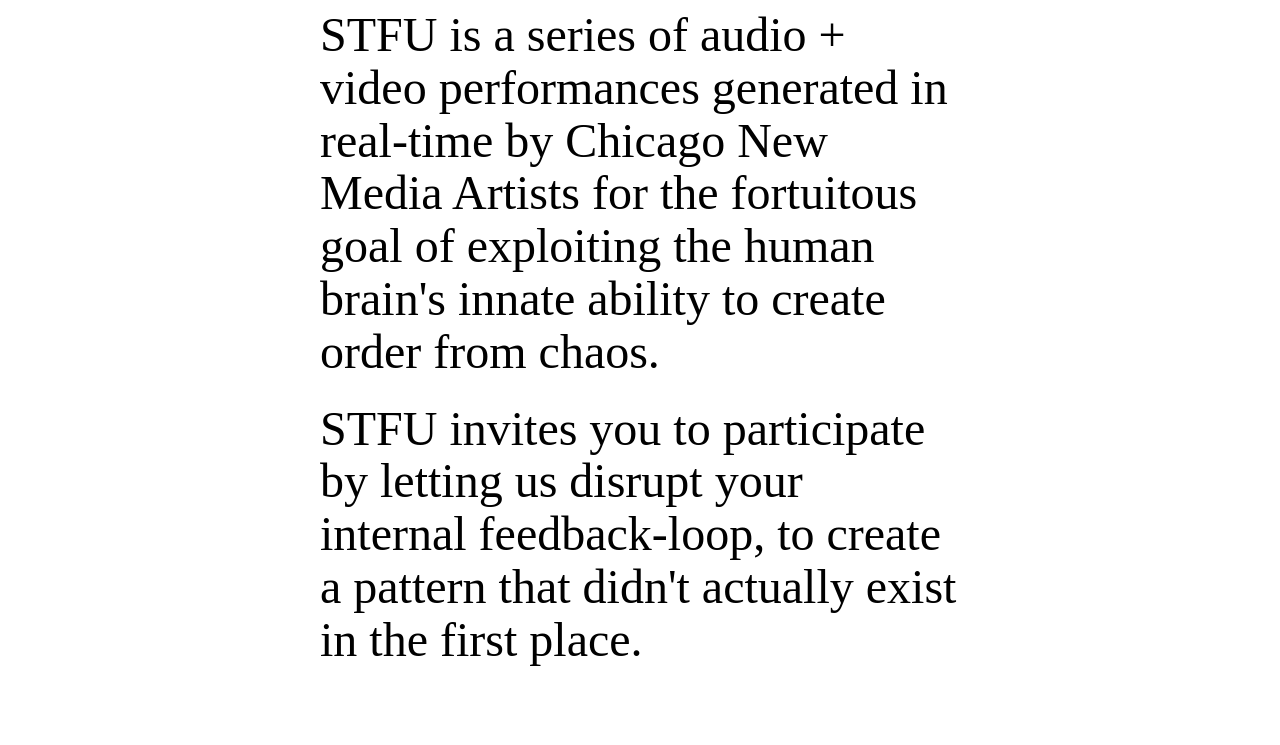
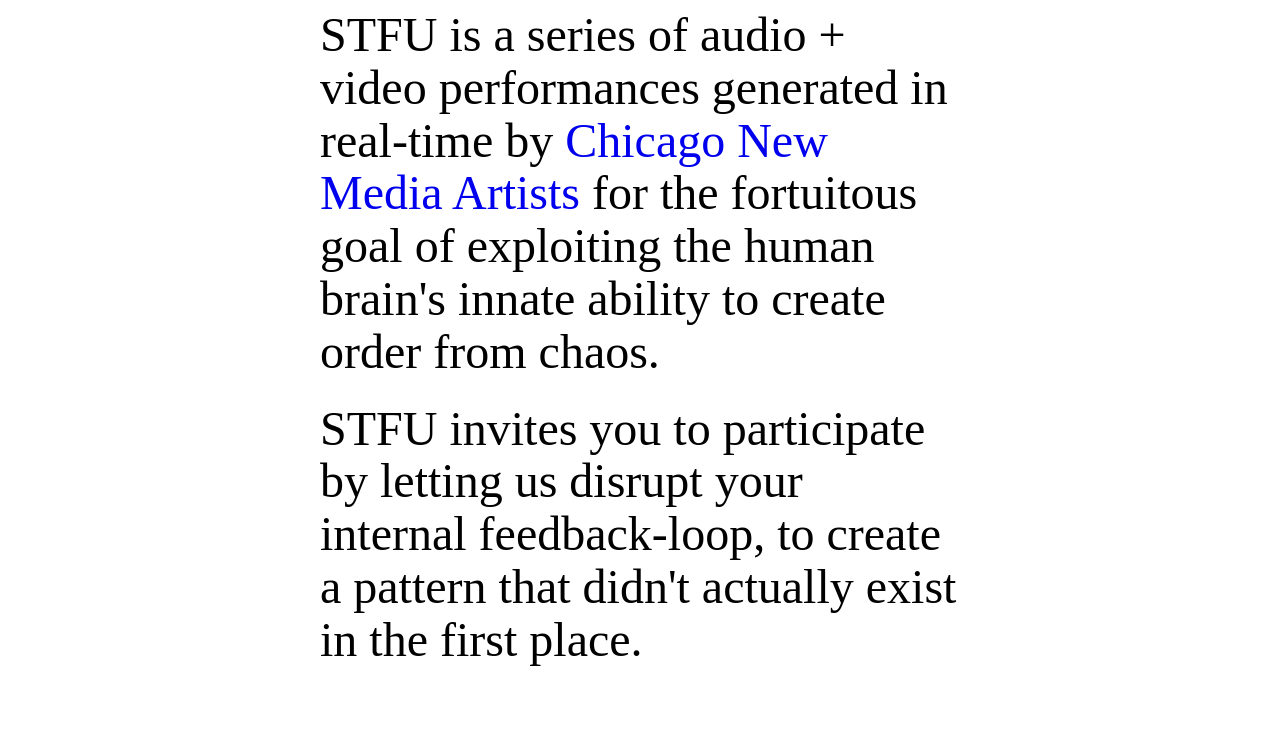
Before and after one commit to yyolk/stfu.yolk.cc, a plain HTML site: page index.html in a window 1280 px wide. Shown: the part 897-1642 px from the top of the page. Drawn offline with Linux system fonts and the light colour scheme.

Commit message:
stylzes + anchro

```diff
--- a/index.html
+++ b/index.html
@@ -240,7 +240,7 @@
     </div>
     <div style="width: 50%; text-align: left; line-height: 110%!important; font-size: 1.2em; margin: 0 auto; line-spacing: 1.2;">
     <p style="margin-bottom:.5em;">
-      STFU is a series of audio + video performances generated in real-time by Chicago New Media Artists for the fortuitous goal of exploiting the human brain's innate ability to create order from chaos.
+      STFU is a series of audio + video performances generated in real-time by <a style="text-decoration:none;" href="#artists">Chicago New Media Artists</a> for the fortuitous goal of exploiting the human brain's innate ability to create order from chaos.
     </p>
 
     <p>
@@ -249,6 +249,7 @@
 
     </div>
     <div style="width: 100%; display: block; font-family:'League Gothic'; text-align: center; letter-spacing:.2em;">
+    <a name="artists"></a>
     <p>
         <!-- <ul class="doyouliek" style="font-size: 2vw!important;"> -->
         <ul style="font-size: 10vw!important;">
```
